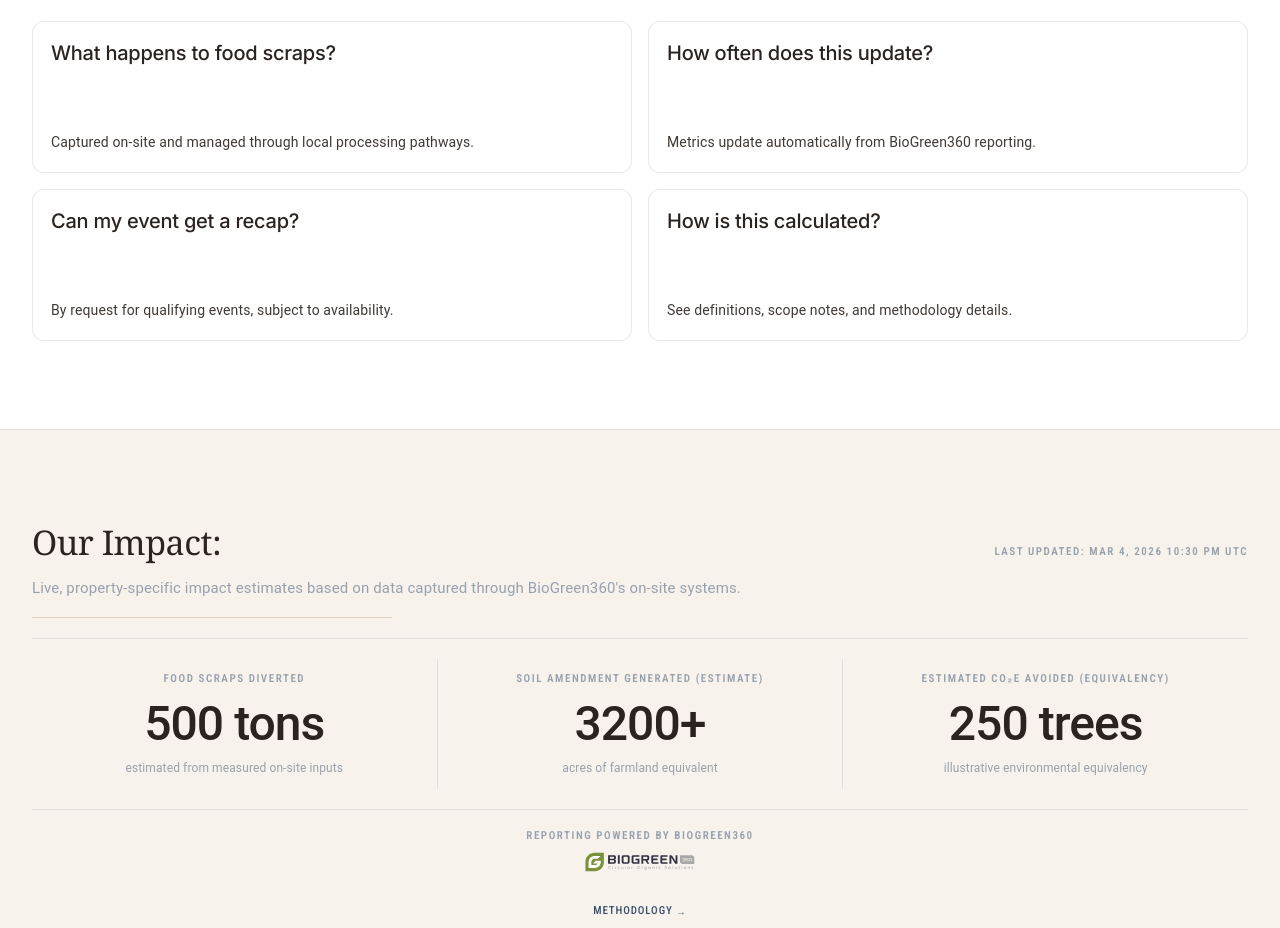
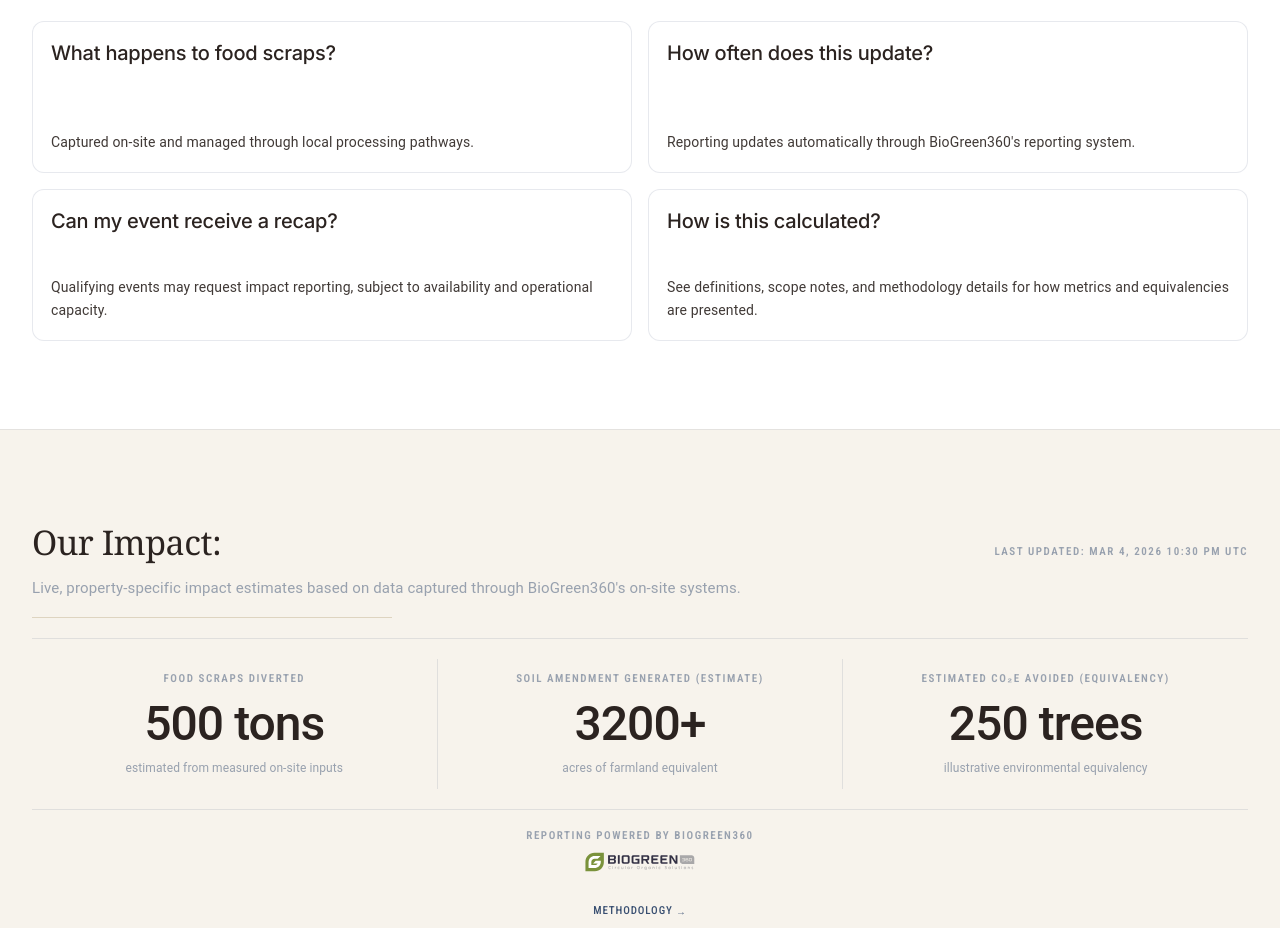
Before and after one commit to joerose99/susweb-rcc, a React (Create React App) app: page / in a window 1280 px wide. Shown: the part 1262-2190 px from the top of the page. Built offline with nearby package versions, Linux system fonts and the light colour scheme; a web font is replaced by a local one.

Commit message:
quick answers update

```diff
--- a/src/pages/CircularFoodSystems/CircularFoodSystems.jsx
+++ b/src/pages/CircularFoodSystems/CircularFoodSystems.jsx
@@ -401,20 +401,20 @@
 		},
 		{
 			title: 'How often does this update?',
-			body: 'Metrics update automatically from BioGreen360 reporting.',
+			body: "Reporting updates automatically through BioGreen360's reporting system.",
 			href: '#live-reporting',
 			scrollTarget: 'live-reporting',
 		},
 		{
-			title: 'Can my event get a recap?',
-			body: 'By request for qualifying events, subject to availability.',
+			title: 'Can my event receive a recap?',
+			body: 'Qualifying events may request impact reporting, subject to availability and operational capacity.',
 			href: '#events',
 			scrollTarget: 'events',
 			requiresEvents: true,
 		},
 		{
 			title: 'How is this calculated?',
-			body: 'See definitions, scope notes, and methodology details.',
+			body: 'See definitions, scope notes, and methodology details for how metrics and equivalencies are presented.',
 			href: '#methodology',
 			scrollTarget: 'methodology',
 		},
```
